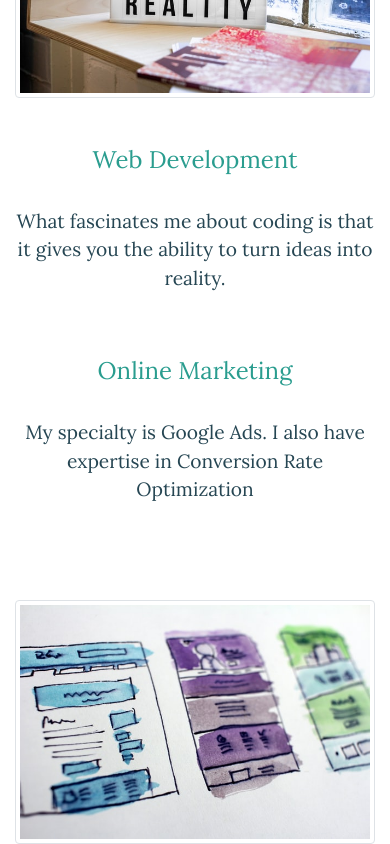
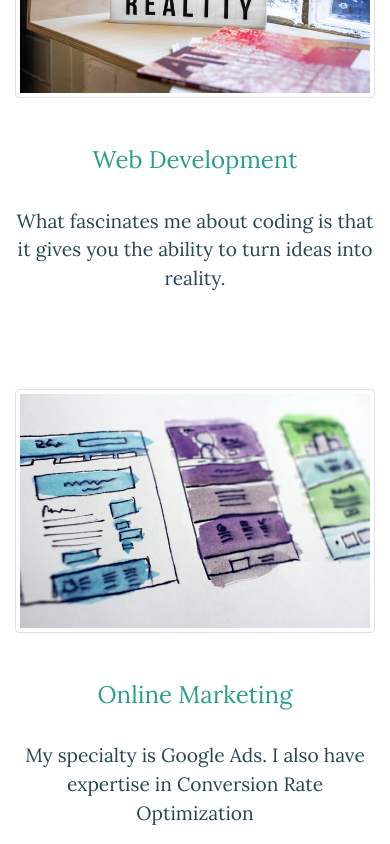
Before and after one commit to fenagel/portfolio, a React (Create React App) app: page /portfolio/about in a window 390 px wide. Shown: the part 2208-3052 px from the top of the page. Built offline with nearby package versions, Linux system fonts and the light colour scheme.

Commit message:
responsive about descriptions

```diff
--- a/src/About.css
+++ b/src/About.css
@@ -90,6 +90,10 @@
   margin-bottom: 2rem;
 }
 
+.Mobile {
+  display: none;
+}
+
 @media (max-width: 767.98px) {
   .About {
     text-align: center;
@@ -119,4 +123,12 @@
   .About-Description {
     margin-top: 3rem;
   }
+
+  .Mobile {
+    display: block;
+  }
+
+  .Desktop {
+    display: none;
+  }
 }
--- a/src/About.js
+++ b/src/About.js
@@ -92,12 +92,19 @@ function About(props) {
         </Col>
       </Row>
       <Row>
-        <Col xs={12} md={6} className="About-Description">
+        <Col xs={12} md={6} className="About-Description Desktop">
           <h4>Online Marketing</h4>
           <p>My specialty is Google Ads. I also have expertise in Conversion Rate Optimization</p>
         </Col>
-        <Col xs={12} md={6} className="About-Description-Picture">
+        <Col xs={12} md={6} className="About-Description-Picture Desktop">
           <Image src={sketch} href="" lt="sketch" thumbnail className="" />
+        </Col>
+        <Col xs={12} md={6} className="About-Description-Picture Mobile">
+          <Image src={sketch} href="" lt="sketch" thumbnail className="" />
+        </Col>
+        <Col xs={12} md={6} className="About-Description Mobile">
+          <h4>Online Marketing</h4>
+          <p>My specialty is Google Ads. I also have expertise in Conversion Rate Optimization</p>
         </Col>
       </Row>
     </Container>
```
